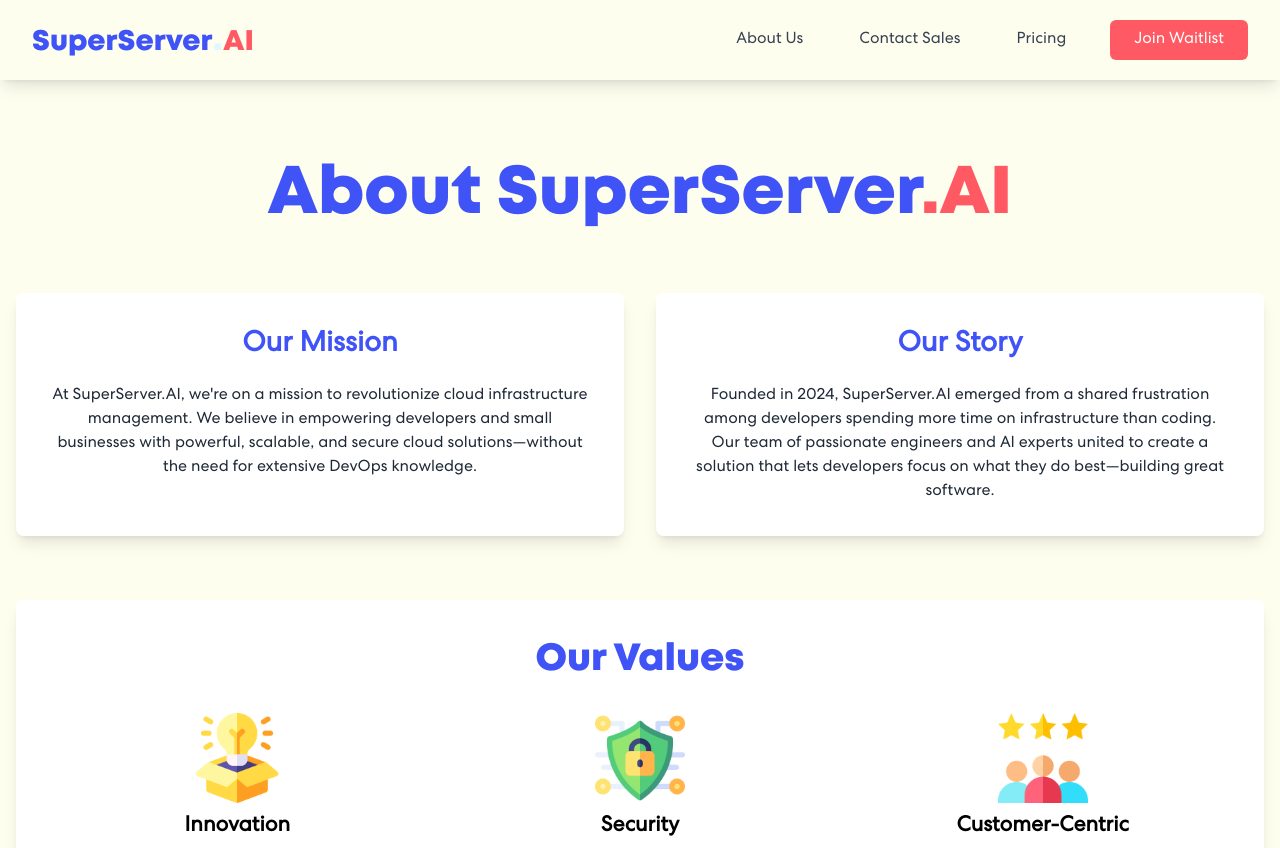
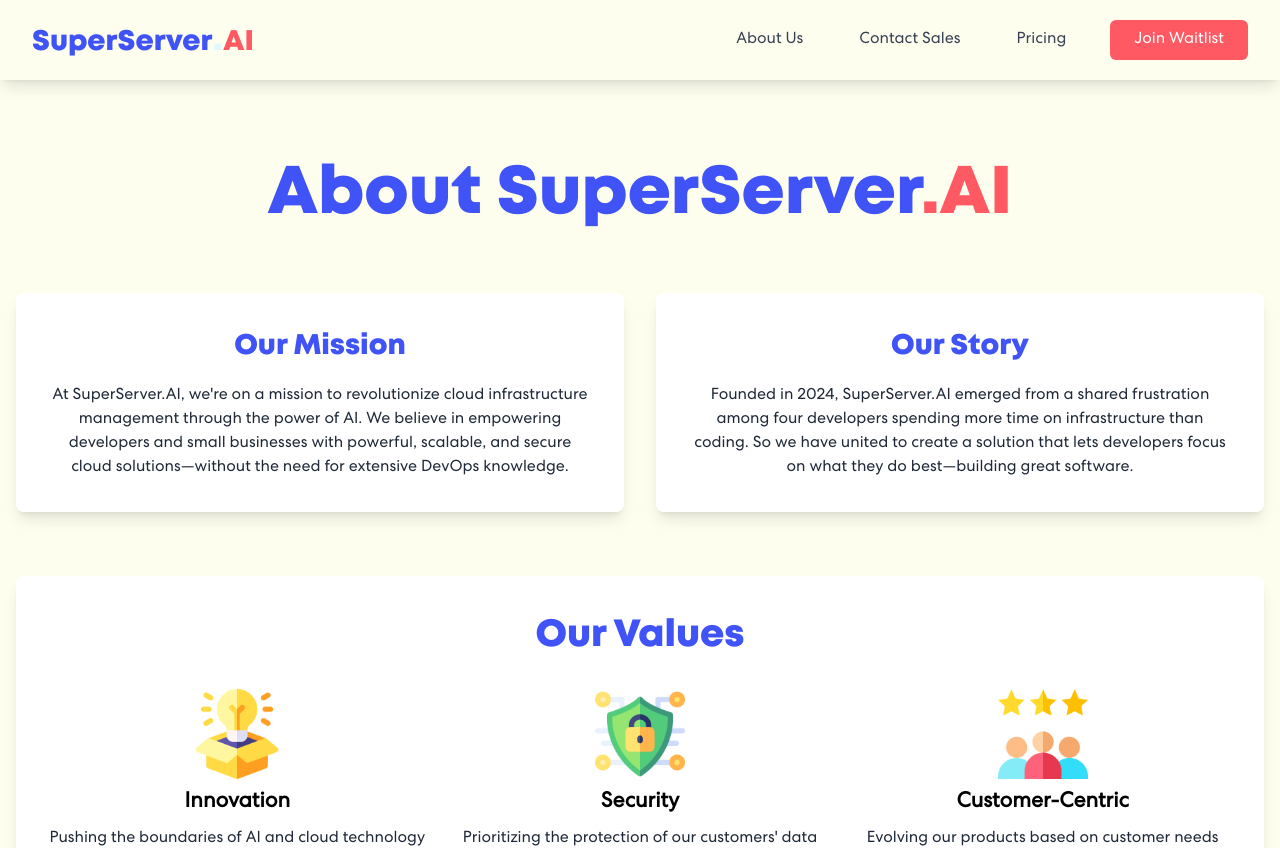
Before and after one commit to Avinier/SuperServerAI-LandingPage, a React (Vite) app: page /about in a window 1280 px wide. Shown: the top 848 px of the page. Built offline with nearby package versions, Linux system fonts and the light colour scheme.

Commit message:
updated copywrite

```diff
--- a/src/routes/about.jsx
+++ b/src/routes/about.jsx
@@ -36,9 +36,9 @@ const AboutPage = () => {
               variants={fadeIn}
               transition={{ duration: 0.5, delay: 0.2 }}
             >
-              <h2 className="text-2xl font-semibold text-primary mb-4 text-center">Our Mission</h2>
+              <h2 className="text-2xl font-heading text-primary mb-4 text-center">Our Mission</h2>
               <p className="text-text text-center">
-                At SuperServer.AI, we're on a mission to revolutionize cloud infrastructure management. We believe in empowering developers and small businesses with powerful, scalable, and secure cloud solutions—without the need for extensive DevOps knowledge.
+                At SuperServer.AI, we're on a mission to revolutionize cloud infrastructure management through the power of AI. We believe in empowering developers and small businesses with powerful, scalable, and secure cloud solutions—without the need for extensive DevOps knowledge.
               </p>
             </motion.div>
 
@@ -49,9 +49,9 @@ const AboutPage = () => {
               variants={fadeIn}
               transition={{ duration: 0.5, delay: 0.4 }}
             >
-              <h2 className="text-2xl font-semibold text-primary mb-4 text-center">Our Story</h2>
+              <h2 className="text-2xl font-heading text-primary mb-4 text-center">Our Story</h2>
               <p className="text-text text-center">
-                Founded in 2024, SuperServer.AI emerged from a shared frustration among developers spending more time on infrastructure than coding. Our team of passionate engineers and AI experts united to create a solution that lets developers focus on what they do best—building great software.
+                Founded in 2024, SuperServer.AI emerged from a shared frustration among four developers spending more time on infrastructure than coding. So we have united to create a solution that lets developers focus on what they do best—building great software.
               </p>
             </motion.div>
           </div>
```
